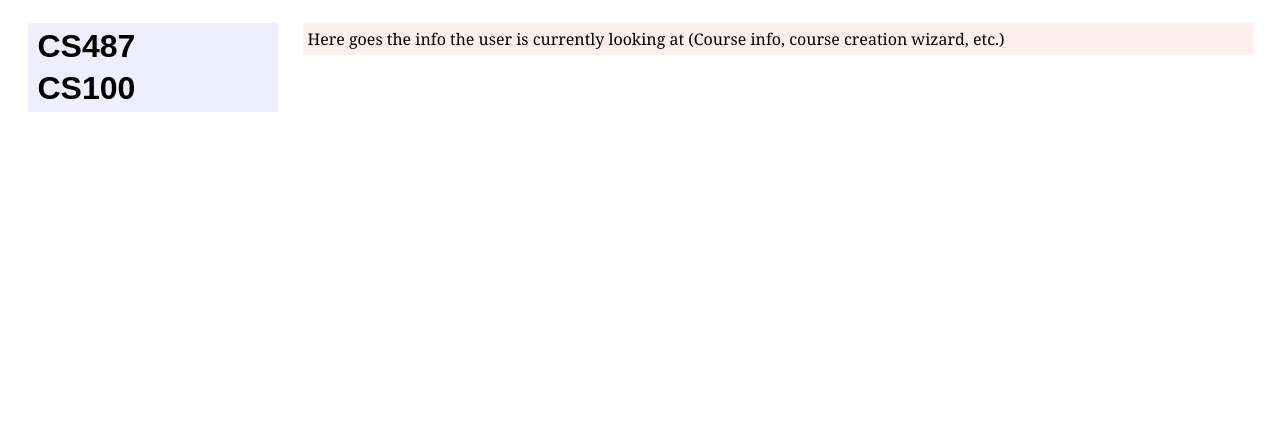
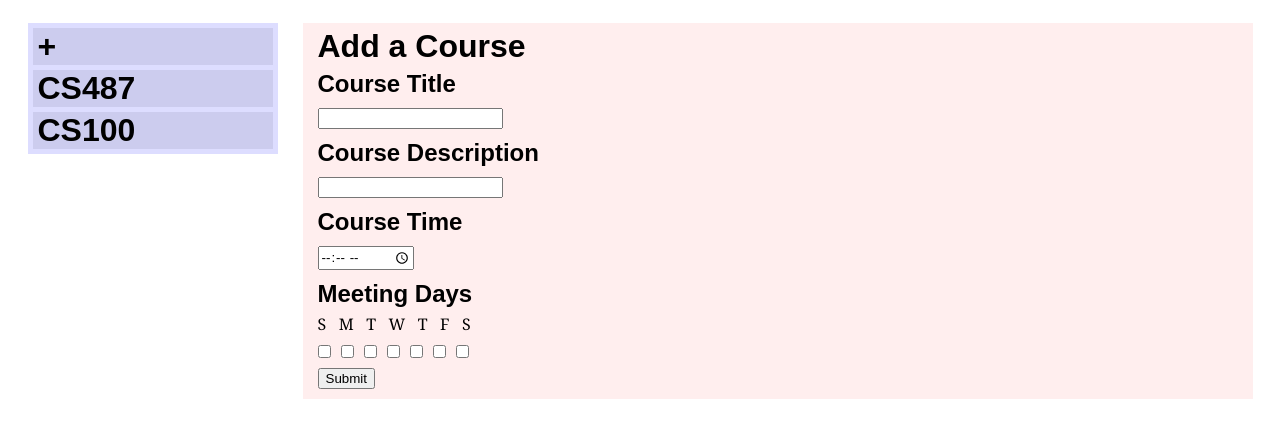
Before and after one commit to Mewr11/cs487final, a plain HTML site: page index.html in a window 1280 px wide. Drawn offline with Linux system fonts and the light colour scheme.

Commit message:
Course Wizard!
Added in all the HTML for the course wizard, now onto the JS portion of it.

```diff
--- a/index.html
+++ b/index.html
@@ -10,9 +10,33 @@
   <body onload="onLoad()">
     <div id="page">
       <div id="menu">
+        <div class="menubutton" id="addcourse">
+          <h1>+</h1>
+        </div>
       </div>
       <div id="view">
-        <p>Here goes the info the user is currently looking at (Course info, course creation wizard, etc.)</p>
+        <div id="coursewizard">
+          <form method="post" onsubmit="alert('hi');">
+            <h1>Add a Course</h1>
+            <h2>Course Title</h2>
+            <input type="text" name="title" required>
+            <h2>Course Description</h2>
+            <input type="text" name="desc" required>
+            <h2>Course Time</h2>
+            <input type="time" name="time" required>
+            <h2>Meeting Days</h2>
+            <p>S&nbsp;&nbsp;&nbsp;M&nbsp;&nbsp;&nbsp;T&nbsp;&nbsp;&nbsp;W&nbsp;&nbsp;&nbsp;T&nbsp;&nbsp;&nbsp;F&nbsp;&nbsp;&nbsp;S</p>
+            <input type="checkbox" name="sun">
+            <input type="checkbox" name="mon" class="daycheckbox">
+            <input type="checkbox" name="tue" class="daycheckbox">
+            <input type="checkbox" name="wed" class="daycheckbox">
+            <input type="checkbox" name="thu" class="daycheckbox">
+            <input type="checkbox" name="fri" class="daycheckbox">
+            <input type="checkbox" name="sat" class="daycheckbox">
+            <br>
+            <input type="submit" value="Submit">
+          </form>
+        </div>
       </div>
     </div>
   </body>
--- a/scripts.js
+++ b/scripts.js
@@ -26,6 +26,7 @@ onLoad = function() {
     viewDiv.appendChild(pane);
     var tab = generateCourseTab(course);
     menuDiv.appendChild(tab);
+    course.tab = tab;
   }
 }
 
@@ -54,5 +55,6 @@ tab.onclick = () => {
   var title = document.createElement('h1');
   title.appendChild(document.createTextNode(course.name));
   tab.appendChild(title);
+  tab.classList.add("menubutton");
   return tab;
 }
--- a/styles.css
+++ b/styles.css
@@ -14,7 +14,7 @@ p {
 }
 
 #menu {
-  background-color: #eef; /* Dev color */
+  background-color: #ddf; /* Dev color */
   float: left;
   width: 20%;
   margin: 1%;
@@ -26,3 +26,13 @@ p {
   width: 76%;
   margin: 1%;
 }
+
+.menubutton {
+  width: 96%;
+  margin: 2%;
+  background-color: #cce;
+}
+
+.daycheckbox {
+  float: left;
+}
```
Lines whose indentation alone changed are shown as unchanged.
